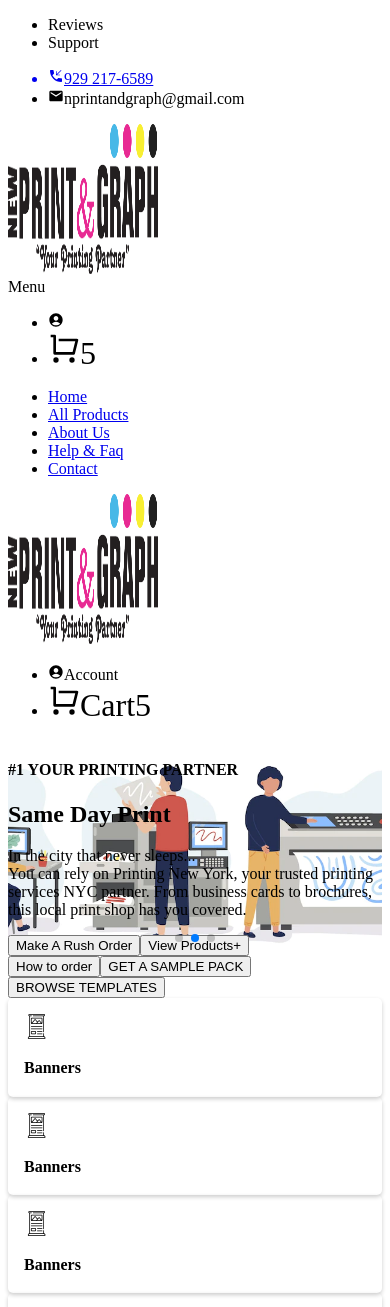
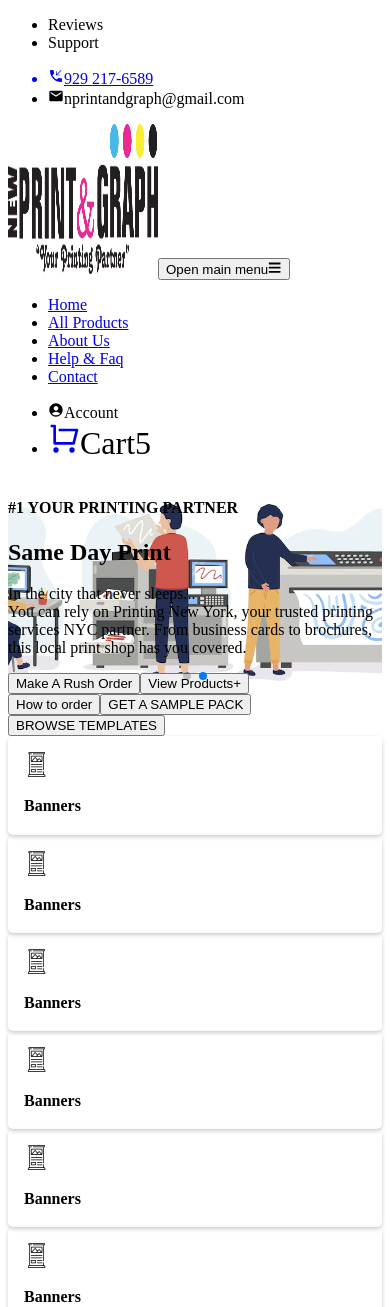
Before and after one commit to FazlyRabbi/vapester, a Next.js app: page / in a window 390 px wide. Shown: the top 1307 px of the page. Built offline with nearby package versions, Linux system fonts and the light colour scheme.

Commit message:
make it responsive

```diff
--- a/components/SingleProduct.js
+++ b/components/SingleProduct.js
@@ -7,7 +7,7 @@ export default function SingleProduct() {
   return (
     <section className="product  cursor-pointer ">
       <div className="product-img">
-        <Image src={product} height="350" width="350" className="rounded-md" />
+        <Image src={product} height="350" width="350" className="rounded-md" alt="img" />
       </div>
       <div className="product-details">
         <h3 className="product-title text-[20px] font-bold pt-2">
--- a/pages/aboutus/index.js
+++ b/pages/aboutus/index.js
@@ -11,7 +11,7 @@ export default function AboutUs() {
       <div className="container  py-6 mx-auto">
         <div className="aboutus-content  py-10  grid sm:grid-cols-1 lg:grid-cols-2  gap-0  sm:justify-items-start  lg:justify-items-center   ">
           <div className="about-img">
-            <Image src={aboutImage} height={550} width={550} />
+            <Image src={aboutImage} height={550} width={550} alt="img" />
           </div>
           <div className="about-des mt-[3rem]">
             <p className="company-title  text-primary font-semibold    tracking-wider mb-3">
--- a/pages/index.js
+++ b/pages/index.js
@@ -3,7 +3,7 @@ import Link from "next/link";
 import Image from "next/image";
 import logo from "../img/logo.png";
 import styles from "@/styles/Home.module.css";
-import { MdAccountCircle , MdPhoneCallback, MdEmail} from "react-icons/md";
+import { MdAccountCircle, MdPhoneCallback, MdEmail } from "react-icons/md";
 import { RiShoppingCartLine } from "react-icons/ri";
 import falyer from "../img/travel-sale-flyer-template_52683-46904.webp";
 import like from "../img/like.webp";
@@ -12,7 +12,7 @@ import banner from "../img/card/banners.svg";
 import mog from "../img/bg/mog.webp";
 import Footer from "@/components/Footer";
 import charlotte from "../img/man/charlotte.webp";
-
+import { Navbar } from "flowbite-react";
 // Import Swiper React components
 import { Swiper, SwiperSlide } from "swiper/react";
 // import required modules
@@ -23,29 +23,32 @@ import "swiper/css";
 import "swiper/css/pagination";
 import "swiper/css/navigation";
 
-
 export default function Home() {
   return (
     <section>
       <header>
         <div className="header-top bg-[#1E1E1E] py-3">
-          <div className="container mx-auto lg:px-44">
+          <div className="container mx-auto lg:px-10">
             <div className="header-top-content flex justify-between">
               <ul className="flex  text-white">
                 <li className=" cursor-pointer border-r px-3">Reviews</li>
                 <li className=" cursor-pointer px-3 ">Support</li>
               </ul>
-              <ul className="flex  text-white">
+              <ul className="flex flex-wrap    text-white">
                 <Link href={`tel:929 217-6589`}>
                   <li className="  border-r px-3 flex   items-center">
-                    <MdPhoneCallback className="text-[1.2rem] text-second"/>
+                    <MdPhoneCallback className="text-[1.2rem] text-second" />
 
-                    <span className=" tracking-wider ml-1 font-bold">929 217-6589</span>
+                    <span className=" hidden lg:block tracking-wider ml-1 font-bold">
+                      929 217-6589
+                    </span>
                   </li>
                 </Link>
                 <li className="   px-3 flex   space-x-1 items-center">
                   <MdEmail className=" text-[1.2rem]" />
-                  <span>nprintandgraph@gmail.com</span>
+                  <span className="hidden lg:block ">
+                    nprintandgraph@gmail.com
+                  </span>
                 </li>
               </ul>
             </div>
@@ -54,63 +57,39 @@ export default function Home() {
 
         <div className="header-main shadow-sm">
           <div className="container mx-auto">
-            <div className="header-main-md    lg:hidden">
-              <div className="logo box p-4   flex  justify-center">
-                <Image src={logo} alt="logo" height={150} width={150} />
-              </div>
-              <nav className="navbar flex  pb-4  justify-between">
-                <div className="dropdown  font-bold cursor-pointer">Menu</div>
-                <div>
-                  <ul className="flex">
-                    <li className=" cursor-pointer">
-                      <MdAccountCircle className=" text-[1.8rem]" />
-                    </li>
-                    <li>
-                      <div
-                        className={`cart pl-5 ${styles.cart} relative cursor-pointer `}
-                      >
-                        <RiShoppingCartLine />
-                        <span className="count text-[11px]  text-white  font-bold absolute top-0 right-[7px] px-1 rounded-full bg-primary">
-                          5
-                        </span>
-                      </div>
-                    </li>
-                  </ul>
-                </div>
-              </nav>
-            </div>
-
-            <div className="header-main-lg  hidden lg:block p-4  ">
-              <nav className="flex   justify-between    items-center">
-                <div>
-                  <ul className="flex space-x-5 font-bold">
-                    <li className="border-r border-white pr-2">
-                      <Link href={"/"}>Home</Link>
-                    </li>
-                    <li className="border-r border-white pr-2">
-                      <Link href={"/shop"}>All Products</Link>
-                    </li>
-                    <li className="border-r border-white pr-2">
-                      <Link href={"/aboutus"}>About Us</Link>
-                    </li>
-                    <li className="border-white border-r pr-2">
-                      <Link href={"/faq"}>Help & Faq</Link>
-                    </li>
-                    <li>
-                      <Link href={"/contacts"}>Contact</Link>
-                    </li>
-                  </ul>
-                </div>
-
+            <div className="header-main-lg  p-4  ">
+              <Navbar fluid={true} rounded={true}>
                 <Image
                   src={logo}
                   alt="logo"
                   height={150}
                   width={150}
-                  className=""
+
                 />
+                <Navbar.Toggle />
 
-                <div className="dropdown  font-bold cursor-pointer">
+                <Navbar.Collapse>
+                  <Navbar.Link active="true">
+                    <Link href={"/"} className="font-bold text-[14px]" >Home</Link>
+                  </Navbar.Link>
+                  <Navbar.Link>
+                    <Link href={"/shop"}  className="font-bold text-[14px]">All Products</Link>
+                  </Navbar.Link>
+                  <Navbar.Link>
+                    {" "}
+                    <Link href={"/aboutus"}  className="font-bold text-[14px]">About Us</Link>
+                  </Navbar.Link>
+                  <Navbar.Link>
+                    {" "}
+                    <Link href={"/faq"}  className="font-bold text-[14px]">Help & Faq</Link>
+                  </Navbar.Link>
+                  <Navbar.Link>
+                    {" "}
+                    <Link href={"/contacts"}  className="font-bold text-[14px]">Contact</Link>
+                  </Navbar.Link>
+                </Navbar.Collapse>
+
+                <div className="dropdown  hidden lg:block  font-bold cursor-pointer">
                   <ul className="flex">
                     <li className=" px-3 flex   items-center">
                       <MdAccountCircle className=" text-[1.3rem] mr-1" />
@@ -120,7 +99,9 @@ export default function Home() {
                       <div
                         className={`cart pl-5 ${styles.cart} relative cursor-pointer  flex justify-center   items-center space-x-1`}
                       >
+                        <Link href={"/shopping"}>
                         <RiShoppingCartLine />
+                        </Link>
 
                         <span className="text-[15px] font-bold">Cart</span>
                         <span className="count text-[11px]  text-white  font-bold absolute top-0 right-[40px] px-1 rounded-full bg-primary">
@@ -130,7 +111,7 @@ export default function Home() {
                     </li>
                   </ul>
                 </div>
-              </nav>
+              </Navbar>
             </div>
           </div>
         </div>
@@ -138,7 +119,6 @@ export default function Home() {
       <div className="hero ">
         <Swiper
           pagination={true}
-
           centeredSlides={true}
           autoplay={{
             delay: 5000,
@@ -147,33 +127,31 @@ export default function Home() {
           modules={[Autoplay, Pagination]}
           className="mySwiper text-white h-full w-full"
         >
-
-
           <SwiperSlide className={`${styles.hero}   `}>
             <div className=" h-full">
               <div className="hero-content py-[10rem] flex container mx-auto   leading-[3.5rem] ">
-                <div>
-                  <h4 className=" text-gray-800 font-bold">
+                <div className="text-center md:text-left">
+                  <h4 className=" text-gray-800 font-bold text-[14px]">
                     #1 YOUR PRINTING PARTNER
                   </h4>
 
-                  <h1 className="font-bold text-[85px] ">
+                  <h1 className="font-bold lg:text-[85px] text-[40px] text-gray-800 ">
                     {" "}
                     <span className=" text-primary ">Same Day</span> Print
                   </h1>
 
-                  <p className="  text-black  leading-[1.8rem] mt-[3rem] lg:pr-[50rem] ">
+                  <p className="  text-black  leading-[1.8rem] mt-[1rem] lg:pr-[50rem] lg:mt-[3rem] text-[14px] lg:text-[16px]">
                     In the city that never sleeps... <br />
                     You can rely on Printing New York, your trusted printing
                     services NYC partner. From business cards to brochures, this
                     local print shop has you covered.
                   </p>
 
-                  <div className="cta-btn flex  space-x-4 mt-[3rem]">
-                    <button className=" bg-primary px-[3rem]  text-white  font-bold  rounded-md">
+                  <div className="cta-btn flex md:flex-row  flex-col    space-y-4 md:space-y-0 md:space-x-4 mt-[3rem] items-center">
+                    <button className="  w-[18rem] bg-primary px-[3rem]  text-white  font-bold  rounded-md text-[14px]">
                       Make A Rush Order
                     </button>
-                    <button className=" text-black  border-[#000]   border px-[3rem]   font-bold  rounded-md">
+                    <button className="   text-black w-[18rem] border px-[3rem]  font-bold   border-black rounded-md text-[14px]">
                       View Products+
                     </button>
                   </div>
@@ -182,30 +160,30 @@ export default function Home() {
             </div>
           </SwiperSlide>
           <SwiperSlide className={`${styles.hero2}   `}>
-            <div className=" h-full bg-[#000000b1]">
+            <div className=" bg-[#000000ac] h-full ">
               <div className="hero-content py-[10rem] flex container mx-auto   leading-[3.5rem] ">
-                <div>
-                  <h4 className=" text-white font-bold">
+                <div className="text-center md:text-left">
+                  <h4 className=" text-white font-bold text-[14px]">
                     #1 YOUR PRINTING PARTNER
                   </h4>
 
-                  <h1 className="font-bold text-[85px] text-white ">
+                  <h1 className="font-bold lg:text-[85px] text-[40px]  text-white ">
                     {" "}
                     <span className=" text-primary ">Same Day</span> Print
                   </h1>
 
-                  <p className=" text-white  leading-[1.8rem] mt-[3rem] lg:pr-[50rem] ">
+                  <p className="  text-white  leading-[1.8rem] mt-[1rem] lg:pr-[50rem] lg:mt-[3rem] text-[14px] lg:text-[16px]">
                     In the city that never sleeps... <br />
                     You can rely on Printing New York, your trusted printing
                     services NYC partner. From business cards to brochures, this
                     local print shop has you covered.
                   </p>
 
-                  <div className="cta-btn flex  space-x-4 mt-[3rem]">
-                    <button className=" bg-primary px-[3rem]  text-white  font-bold  rounded-md">
+                  <div className="cta-btn flex md:flex-row  flex-col    space-y-4 md:space-y-0 md:space-x-4 mt-[3rem] items-center">
+                    <button className="  w-[18rem] bg-primary px-[3rem]  text-white  font-bold  rounded-md text-[14px]">
                       Make A Rush Order
                     </button>
-                    <button className=" text-white   border px-[3rem]   font-bold  rounded-md">
+                    <button className="   w-[18rem] border px-[3rem]  text-white  font-bold  rounded-md text-[14px]">
                       View Products+
                     </button>
                   </div>
@@ -213,41 +191,6 @@ export default function Home() {
               </div>
             </div>
           </SwiperSlide>
-          <SwiperSlide className={`${styles.hero3}   `}>
-            <div className=" h-full bg-[#000000b1]">
-              <div className="hero-content py-[10rem] flex container mx-auto   leading-[3.5rem] ">
-                <div>
-                  <h4 className=" text-white font-bold">
-                    #1 YOUR PRINTING PARTNER
-                  </h4>
-
-                  <h1 className="font-bold text-[85px] text-white ">
-                    {" "}
-                    <span className=" text-primary ">Same Day</span> Print
-                  </h1>
-
-                  <p className=" text-white  leading-[1.8rem] mt-[3rem] lg:pr-[50rem] ">
-                    In the city that never sleeps... <br />
-                    You can rely on Printing New York, your trusted printing
-                    services NYC partner. From business cards to brochures, this
-                    local print shop has you covered.
-                  </p>
-
-                  <div className="cta-btn flex  space-x-4 mt-[3rem]">
-                    <button className=" bg-primary px-[3rem]  text-white  font-bold  rounded-md">
-                      Make A Rush Order
-                    </button>
-                    <button className=" text-white   border px-[3rem]   font-bold  rounded-md">
-                      View Products+
-                    </button>
-                  </div>
-                </div>
-              </div>
-            </div>
-          </SwiperSlide>
-
-
-
         </Swiper>
       </div>
 
@@ -414,7 +357,7 @@ export default function Home() {
         </div>
       </div>
 
-      <div className="why-choose py-[6rem]">
+      <div className="why-choose py-[6rem] px-5">
         <div className="container mx-auto  grid  gap-10  lg:gap-[5rem] sm:grid-cols-1 md:grid-cols-2 md:items-center    justify-items-end ">
           <div className="img-box">
             <Image src={falyer} width={550} height={550} alt="img" />
@@ -465,7 +408,7 @@ export default function Home() {
           </div>
         </div>
       </div>
-      <div className="testimonials py-[3rem] pb-[6rem]">
+      <div className="testimonials py-[3rem] pb-[6rem] px-5">
         <div className="container mx-auto">
           <div className="tes-data text-center mb-[4rem]">
             <h4 className="font-bold uppercase text-primary mb-2">
```
Also changed, not shown: components/ProductDetails.js (+8 -8 lines), components/Slider.js (+11 -0 lines).
